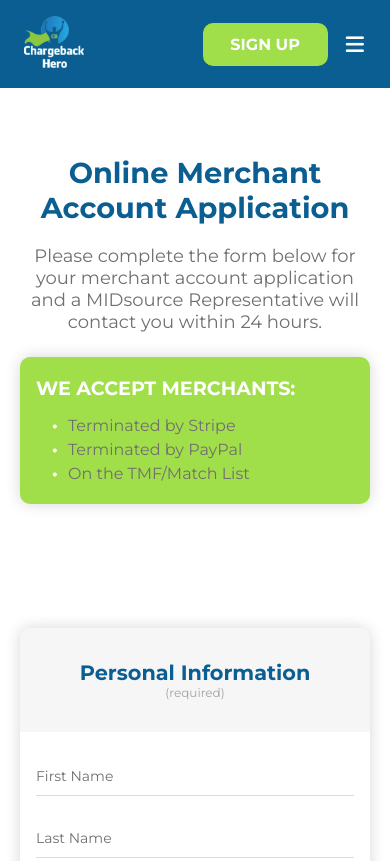
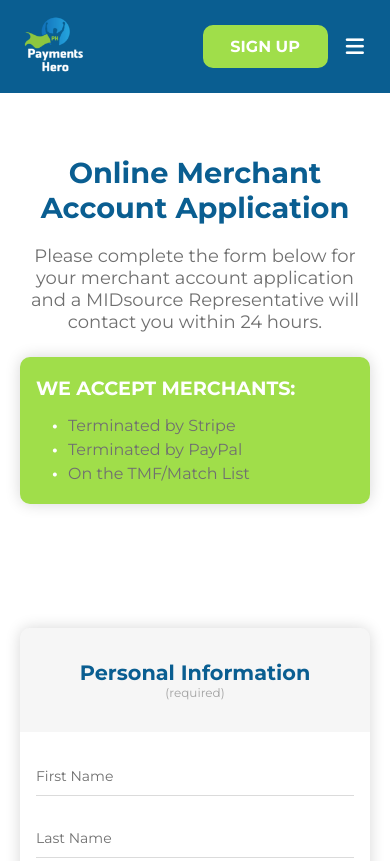
Before and after one commit to Datnia/highrisk, a plain HTML site: page application.html in a window 390 px wide. Shown: the top 861 px of the page. Drawn offline with nearby package versions, Linux system fonts and the light colour scheme.

Commit message:
mobile logo

```diff
--- a/application.html
+++ b/application.html
@@ -25,7 +25,7 @@
       </div>
       <div class="mobile-nav">
         <a class="logo" href="index.html"
-          ><img src="/assets/logo.png" alt="logo"
+          ><img src="/assets/logo-white.png" alt="logo"
         /></a>
         <a class="btn" href="application.html">SIGN UP</a>
         <i class="fas fa-bars open-menu"></i>
```
Also changed, not shown: contact.html (+1 -1 lines), index.html (+1 -1 lines), assets/logo.png (deleted), assets/logo@2x.png (deleted), assets/unnamed (1).png (deleted), assets/unnamed (1)@2x.png (deleted).
